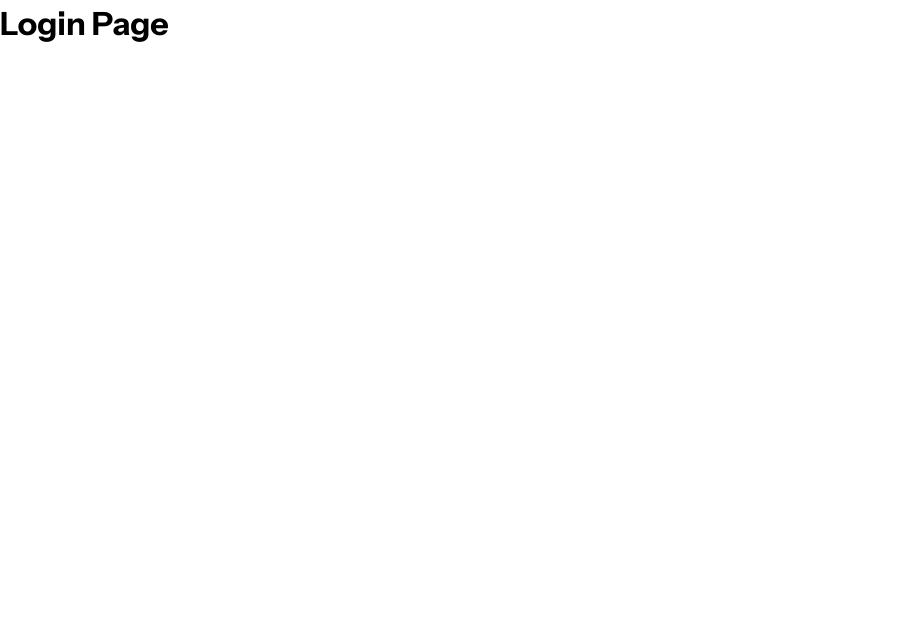
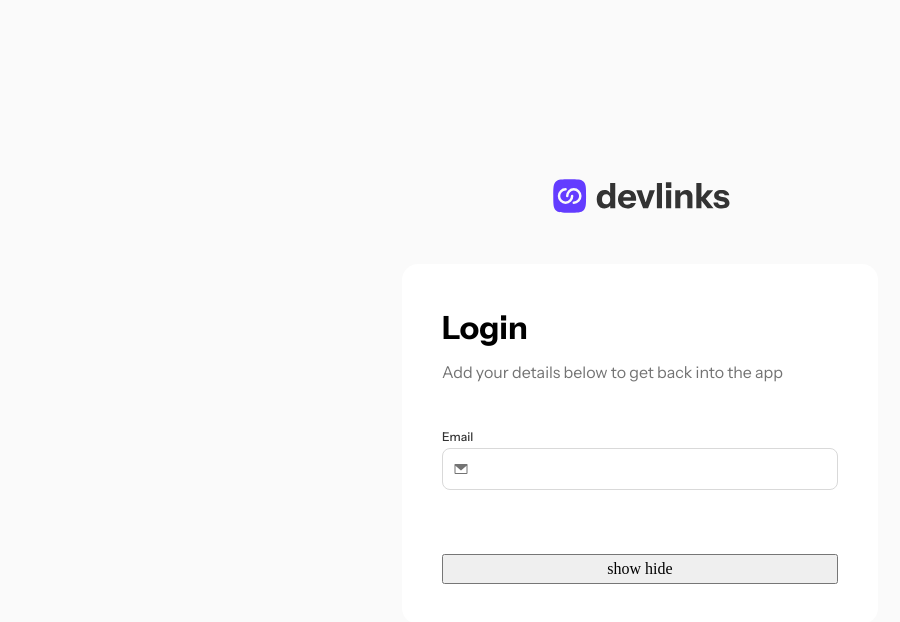
Before and after one commit to W1zardbeard/tetherli, a React (Vite) app: page / in a window 1280 px wide. Shown: the top 622 px of the page, without its empty margins (0-900 px from the left). Built offline with nearby package versions, Linux system fonts and the light colour scheme.

Commit message:
started work on login form, half way through creating email field

```diff
--- /dev/null
+++ b/src/components/FormField.jsx
@@ -0,0 +1,37 @@
+import { useState } from "react";
+
+export default function FormField(props){
+
+    const [showHide, setShowHide] = useState(false);
+
+    function showHider(){
+        setShowHide((prevValue) => {
+            return !prevValue;
+        })
+    }
+
+    var isError = true;
+
+    if (props.type === "email"){
+        return(
+            <>
+            <div>
+                <label for="email">Email</label><br/>
+                <input
+                    invalid
+                    className="formField"
+                    style={{backgroundImage: "url('src/assets/icon-email.svg')", backgroundRepeat: "no-repeat", backgroundPosition: "10px 12px" }}
+                    name="email"
+                    type="email"
+
+                />
+                <span className="errorMessage"  style={{visibility:showHide && 'visible'}}>Please enter a valid email</span>
+
+            </div>
+                    <button
+                    onClick={showHider}>show hide</button>
+                    </>
+        )
+    }
+
+}
--- /dev/null
+++ b/src/components/LoginForm.jsx
@@ -0,0 +1,16 @@
+import FormField from "./FormField";
+
+export default function LoginForm(){
+    return(
+        <div className="loginForm">
+            <div className="titleAndDesc">
+                <h1>Login</h1>
+                <p>Add your details below to get back into the app</p>
+            </div>
+
+            <FormField
+                type="email"
+            />
+        </div>
+    )
+}
--- /dev/null
+++ b/src/components/Logo.jsx
@@ -0,0 +1,13 @@
+export default function Logo(props){
+    const logoWidth ={
+        width: props.width + "px"
+    }
+    return(
+
+        <img
+            style={logoWidth}
+            className="logo"
+            src={props.large ? "src/assets/logo-devlinks-large.svg" : "src/assets/logo-devlinks-small.svg"}
+        />
+    )
+}
--- /dev/null
+++ b/src/css/components/_formField.scss
@@ -0,0 +1,37 @@
+label{
+    @include font(0.75rem, 500, 0, 18px);
+    color:$darkGrey;
+}
+
+.errorMessage{
+    @include font(0.75rem, 500, 0, 18px);
+    color:$red;
+    visibility: hidden;
+}
+
+.formField{
+    color:$darkGrey;
+    @include font(1rem, 400, 0, 24px);
+    padding-left:$s4;
+    padding-right:$s2;
+    padding-top:$s1;
+    padding-bottom:$s1;
+    width:100%;
+    border:$borderGrey solid 1px;
+    border-radius:$r1;
+
+
+
+
+    &:focus{
+        border:$purplePrimary 1px solid;
+        outline:none;
+        -webkit-box-shadow: 0px 0px 32px 0px rgba(99,60,255,0.25);
+        -moz-box-shadow: 0px 0px 32px 0px rgba(99,60,255,0.25);
+        box-shadow: 0px 0px 32px 0px rgba(99,60,255,0.25);
+    }
+
+    &:invalid{
+        border:$red 1px solid;
+    }
+}
--- /dev/null
+++ b/src/css/components/_loginForm.scss
@@ -0,0 +1,19 @@
+.loginForm{
+    background-color: $white;
+    width:476px;
+    border-radius: $s2;
+    padding:$s5;
+    display:flex;
+    flex-direction: column;
+    gap:$s5;
+
+    .titleAndDesc{
+        display:flex;
+        flex-direction: column;
+        gap:$s1;
+
+        p{
+            color:$grey;
+        }
+    }
+}
--- /dev/null
+++ b/src/css/components/_logo.scss
@@ -0,0 +1,3 @@
+.logo{
+    align-self: center;
+}
--- /dev/null
+++ b/src/css/layout/_background.scss
@@ -0,0 +1,3 @@
+body, .root{
+    background-color: $lightGrey;
+}
--- /dev/null
+++ b/src/css/layout/_centerPage.scss
@@ -0,0 +1,8 @@
+.loginPage{
+    height:100vh;
+    display:flex;
+    flex-direction: column;
+    align-items: center;
+    justify-content: center;
+    gap: $s6;
+}
--- a/src/css/style.css
+++ b/src/css/style.css
@@ -114,4 +114,97 @@ a {
   -webkit-font-smoothing: antialiased;
   -moz-osx-font-smoothing: grayscale;
   text-rendering: optimizeLegibility;
+}
+
+.loginForm {
+  background-color: #ffffff;
+  width: 476px;
+  border-radius: 16px;
+  padding: 40px;
+  display: flex;
+  flex-direction: column;
+  gap: 40px;
+}
+.loginForm .titleAndDesc {
+  display: flex;
+  flex-direction: column;
+  gap: 8px;
+}
+.loginForm .titleAndDesc p {
+  color: #737373;
+}
+
+.logo {
+  align-self: center;
+}
+
+label {
+  font-family: "Instrument Sans", sans-serif;
+  font-optical-sizing: auto;
+  font-weight: 500;
+  font-style: normal;
+  letter-spacing: 0;
+  font-size: 0.75rem;
+  line-height: 18px;
+  -webkit-font-smoothing: antialiased;
+  -moz-osx-font-smoothing: grayscale;
+  text-rendering: optimizeLegibility;
+  color: #333333;
+}
+
+.errorMessage {
+  font-family: "Instrument Sans", sans-serif;
+  font-optical-sizing: auto;
+  font-weight: 500;
+  font-style: normal;
+  letter-spacing: 0;
+  font-size: 0.75rem;
+  line-height: 18px;
+  -webkit-font-smoothing: antialiased;
+  -moz-osx-font-smoothing: grayscale;
+  text-rendering: optimizeLegibility;
+  color: #FF3939;
+  visibility: hidden;
+}
+
+.formField {
+  color: #333333;
+  font-family: "Instrument Sans", sans-serif;
+  font-optical-sizing: auto;
+  font-weight: 400;
+  font-style: normal;
+  letter-spacing: 0;
+  font-size: 1rem;
+  line-height: 24px;
+  -webkit-font-smoothing: antialiased;
+  -moz-osx-font-smoothing: grayscale;
+  text-rendering: optimizeLegibility;
+  padding-left: 32px;
+  padding-right: 16px;
+  padding-top: 8px;
+  padding-bottom: 8px;
+  width: 100%;
+  border: #d9d9d9 solid 1px;
+  border-radius: 8px;
+}
+.formField:focus {
+  border: #633CFF 1px solid;
+  outline: none;
+  box-shadow: 0px 0px 32px 0px rgba(99, 60, 255, 0.25);
+}
+.formField:invalid {
+  border: #FF3939 1px solid;
+}
+
+body, .root {
+  background-color: #fafafa;
+}
+
+.loginPage {
+  height: 100vh;
+  display: flex;
+  flex-direction: column;
+  align-items: center;
+  justify-content: center;
+  gap: 48px;
 }/*# sourceMappingURL=style.css.map */
--- a/src/css/style.scss
+++ b/src/css/style.scss
@@ -8,12 +8,16 @@
 @import "./base/typography";
 
 //Components
+@import "./components/loginForm";
+@import "./components/logo";
+@import "./components/formField";
 
 
 
 
 //Layouts
-
+@import "./layout/background";
+@import "./layout/centerPage";
 //Pages
 
 
--- a/src/pages/Login.jsx
+++ b/src/pages/Login.jsx
@@ -1,5 +1,14 @@
+import Logo from "../components/Logo.jsx";
+import LoginForm from "../components/LoginForm.jsx";
+
 export default function Login(){
     return(
-        <h1>Login Page</h1>
+        <div className="loginPage">
+            <Logo
+                large={true}
+                width={"180"}
+            />
+            <LoginForm />
+        </div>
     )
 }
```
Also changed, not shown: src/css/abstracts/_variables.scss (+7 -6 lines), 1 other file (tests, documents, lock files or other folders).
